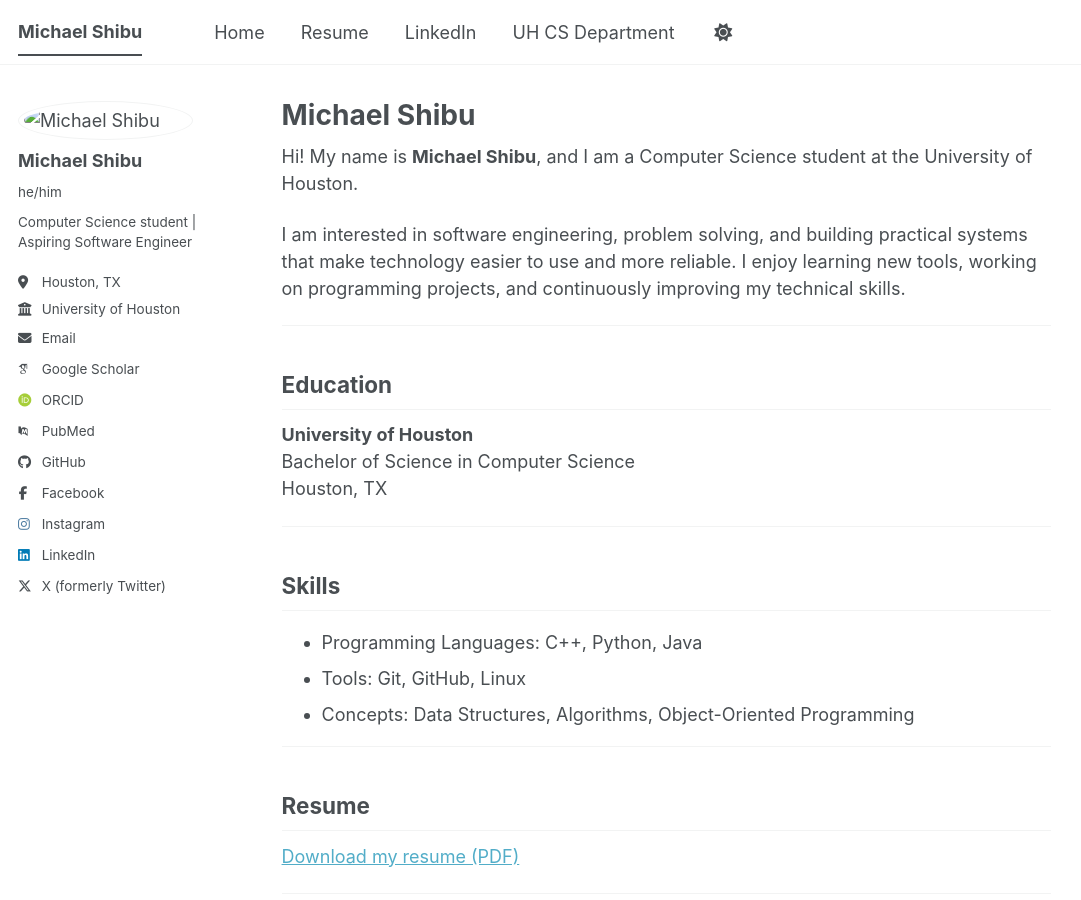
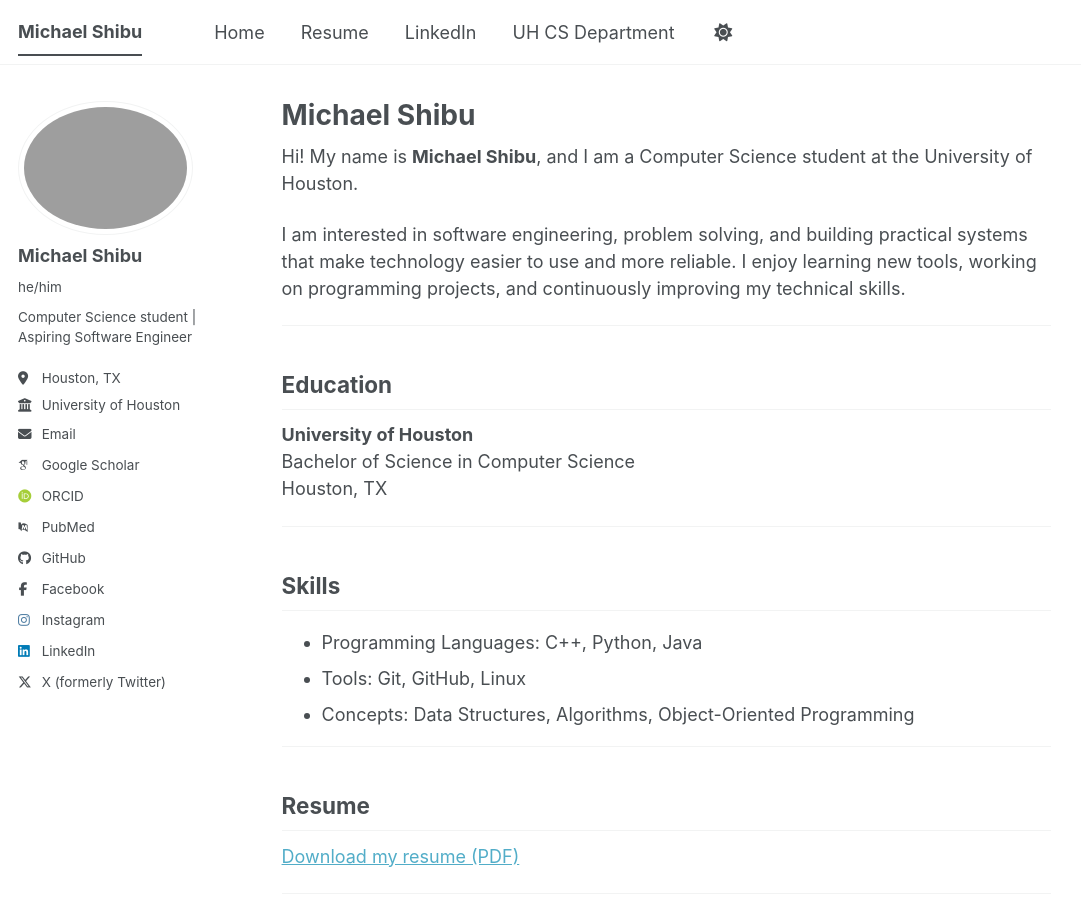
Before and after one commit to michaelshibu101-sketch/michaelshibu101-sketch.github.io, a Jekyll site: the page built from _pages/about.md, in a window 1280 px wide and 900 px high. Shown: the whole window, without its empty margins (0-1081 px from the left). Built offline with Jekyll 4.4.1, drawn with Linux system fonts in a browser that asks for light colours; some web fonts are replaced; a script bundle is joined from its source files by our own code; library files that are not in the unit come from our copies.

Commit message:
Update _config.yml

```diff
--- a/_config.yml
+++ b/_config.yml
@@ -15,7 +15,7 @@
 
 # Site Author
 author:
-  avatar           : "images/themes/profilepic.jpg"
+  avatar           : "images/themes/profilepic"
   name             : "Michael Shibu"
   pronouns         : "he/him"
   bio              : "Computer Science student | Aspiring Software Engineer"
```
